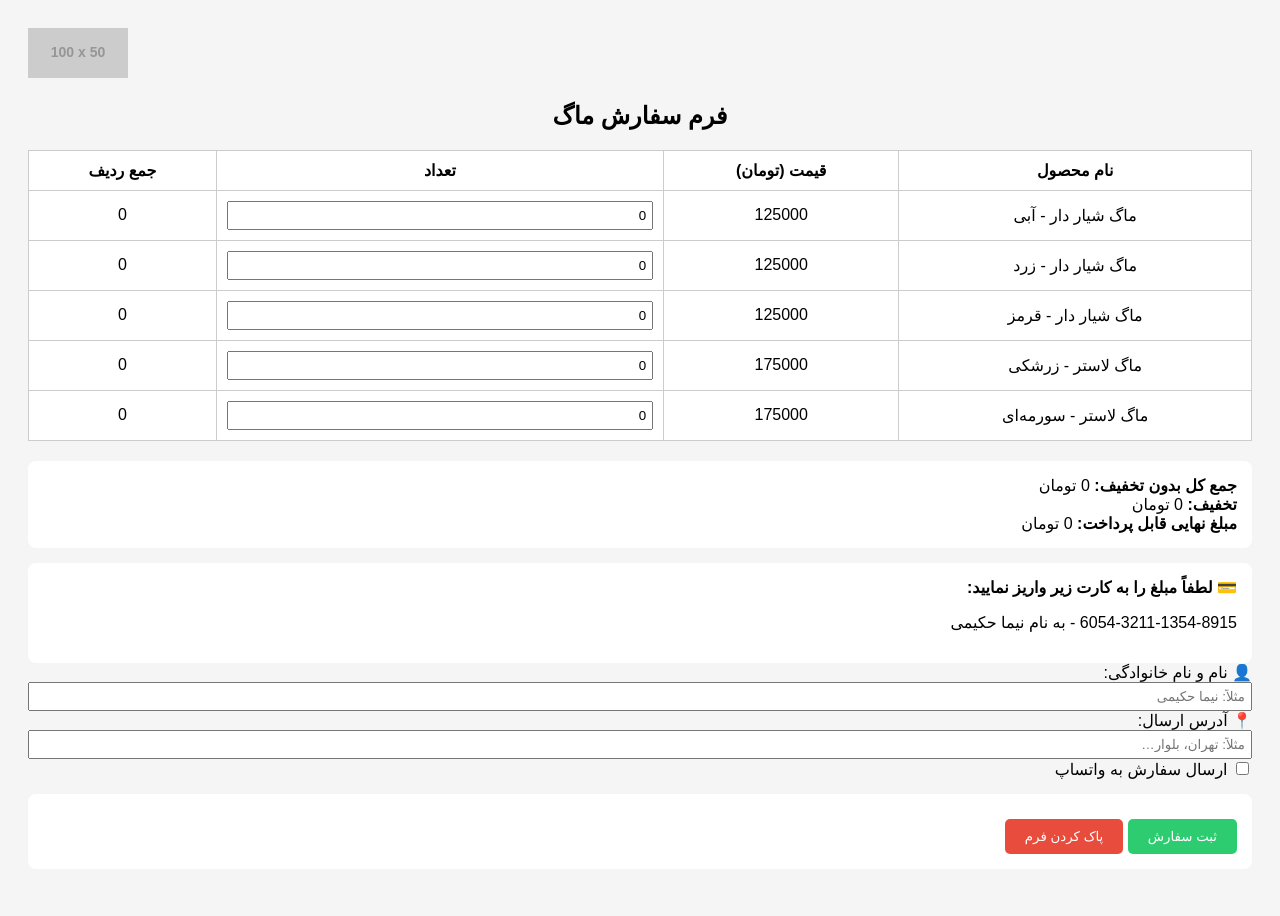
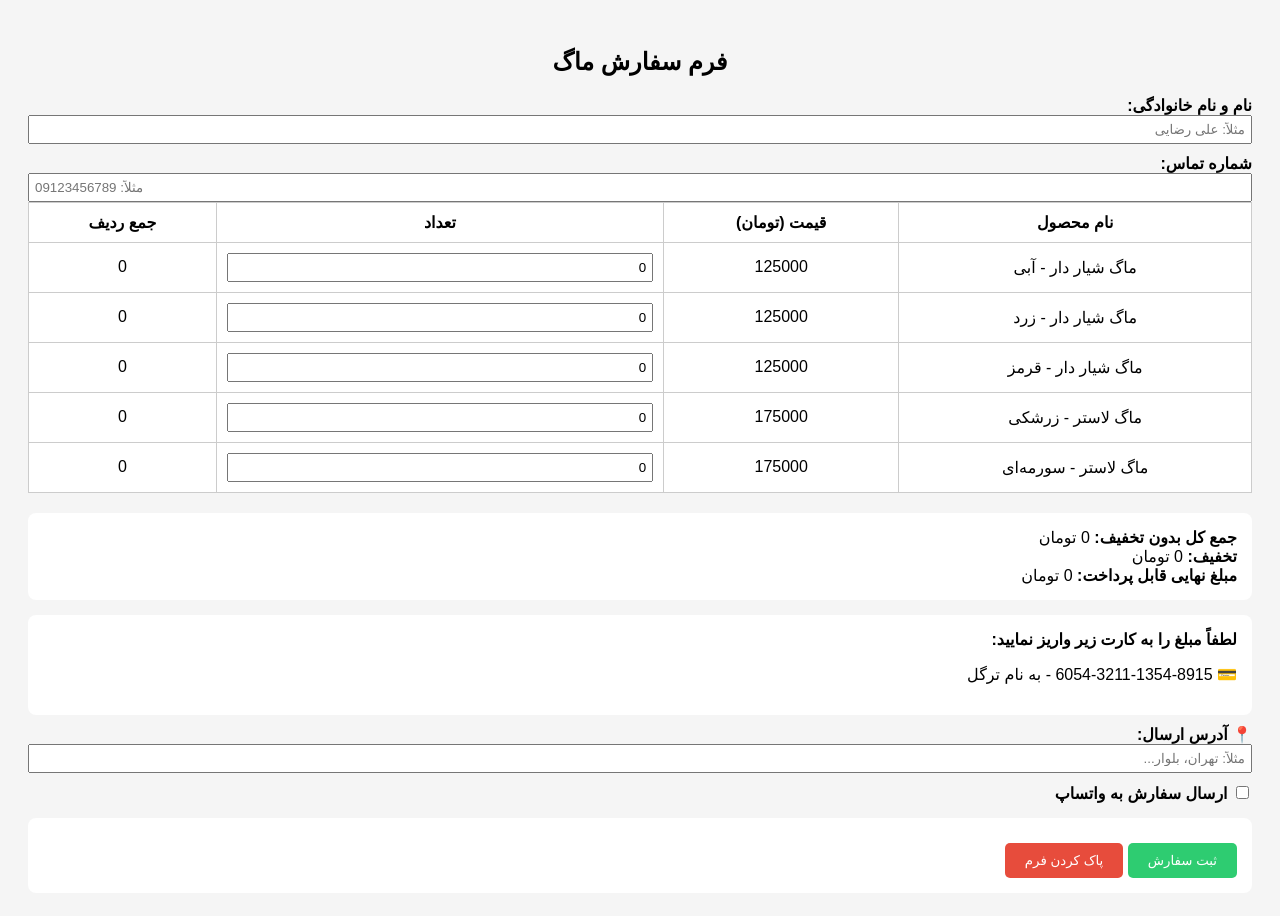
Before and after one commit to targol/Order-Form, a plain HTML site: page index.html in a window 1280 px wide. Drawn offline with Linux system fonts and the light colour scheme; placeholder pictures from the web are drawn by us.

Commit message:
Update index.html

```diff
--- a/index.html
+++ b/index.html
@@ -1,31 +1,32 @@
 <!DOCTYPE html>
 <html lang="fa">
 <head>
-  <meta charset="UTF-8">
+  <meta charset="UTF-8" />
+  <meta name="viewport" content="width=device-width, initial-scale=1" />
   <title>فرم سفارش ماگ</title>
-  <meta name="viewport" content="width=device-width, initial-scale=1.0">
   <style>
-    body { font-family: sans-serif; direction: rtl; background: #f5f5f5; padding: 20px; }
+    body { font-family: sans-serif; direction: rtl; padding: 20px; background: #f5f5f5; }
     h2 { text-align: center; }
     table { width: 100%; border-collapse: collapse; margin-bottom: 20px; background: white; }
     th, td { padding: 10px; border: 1px solid #ccc; text-align: center; }
-    input[type="number"], input[type="text"] { width: 100%; padding: 5px; box-sizing: border-box; }
+    input[type="number"], input[type="text"], input[type="tel"] { width: 100%; padding: 5px; box-sizing: border-box; }
     .summary, .payment, .whatsapp { background: #fff; padding: 15px; border-radius: 8px; margin-top: 15px; }
     .btn { padding: 10px 20px; margin-top: 10px; cursor: pointer; border: none; border-radius: 5px; }
     .btn-clear { background: #e74c3c; color: white; }
     .btn-send { background: #2ecc71; color: white; }
-    .logo { text-align: left; margin-bottom: 10px; }
+    label { display: block; margin-top: 10px; font-weight: bold; }
   </style>
 </head>
 <body>
-
-  <div class="logo">
-    <img src="https://via.placeholder.com/100x50.png?text=لوگو" alt="لوگو" style="height: 50px;">
-  </div>
-
   <h2>فرم سفارش ماگ</h2>
 
   <form id="order-form" onsubmit="submitForm(event)">
+    <label for="fullName">نام و نام خانوادگی:</label>
+    <input type="text" id="fullName" name="fullName" required placeholder="مثلاً: علی رضایی">
+
+    <label for="phone">شماره تماس:</label>
+    <input type="tel" id="phone" name="phone" required placeholder="مثلاً: 09123456789" pattern="[0-9]{10,11}">
+
     <table>
       <thead>
         <tr>
@@ -36,37 +37,57 @@
         </tr>
       </thead>
       <tbody id="product-table">
-        <tr><td>ماگ شیار دار - آبی</td><td>125000</td><td><input name="qty" type="number" min="0" value="0" onchange="updateTotal()"></td><td class="row-total">0</td></tr>
-        <tr><td>ماگ شیار دار - زرد</td><td>125000</td><td><input name="qty" type="number" min="0" value="0" onchange="updateTotal()"></td><td class="row-total">0</td></tr>
-        <tr><td>ماگ شیار دار - قرمز</td><td>125000</td><td><input name="qty" type="number" min="0" value="0" onchange="updateTotal()"></td><td class="row-total">0</td></tr>
-        <tr><td>ماگ لاستر - زرشکی</td><td>175000</td><td><input name="qty" type="number" min="0" value="0" onchange="updateTotal()"></td><td class="row-total">0</td></tr>
-        <tr><td>ماگ لاستر - سورمه‌ای</td><td>175000</td><td><input name="qty" type="number" min="0" value="0" onchange="updateTotal()"></td><td class="row-total">0</td></tr>
+        <tr>
+          <td>ماگ شیار دار - آبی</td>
+          <td>125000</td>
+          <td><input name="qty" type="number" min="0" value="0" onchange="updateTotal()" /></td>
+          <td class="row-total">0</td>
+        </tr>
+        <tr>
+          <td>ماگ شیار دار - زرد</td>
+          <td>125000</td>
+          <td><input name="qty" type="number" min="0" value="0" onchange="updateTotal()" /></td>
+          <td class="row-total">0</td>
+        </tr>
+        <tr>
+          <td>ماگ شیار دار - قرمز</td>
+          <td>125000</td>
+          <td><input name="qty" type="number" min="0" value="0" onchange="updateTotal()" /></td>
+          <td class="row-total">0</td>
+        </tr>
+        <tr>
+          <td>ماگ لاستر - زرشکی</td>
+          <td>175000</td>
+          <td><input name="qty" type="number" min="0" value="0" onchange="updateTotal()" /></td>
+          <td class="row-total">0</td>
+        </tr>
+        <tr>
+          <td>ماگ لاستر - سورمه‌ای</td>
+          <td>175000</td>
+          <td><input name="qty" type="number" min="0" value="0" onchange="updateTotal()" /></td>
+          <td class="row-total">0</td>
+        </tr>
       </tbody>
     </table>
 
     <div class="summary">
-      <strong>جمع کل بدون تخفیف:</strong> <span id="raw-total">0</span> تومان<br>
-      <strong>تخفیف:</strong> <span id="discount-amount">0</span> تومان<br>
+      <strong>جمع کل بدون تخفیف:</strong> <span id="raw-total">0</span> تومان<br />
+      <strong>تخفیف:</strong> <span id="discount-amount">0</span> تومان<br />
       <strong>مبلغ نهایی قابل پرداخت:</strong> <span id="final-total">0</span> تومان
     </div>
 
     <div class="payment">
-      <strong>💳 لطفاً مبلغ را به کارت زیر واریز نمایید:</strong><br>
-      <p>6054-3211-1354-8915 - به نام نیما حکیمی</p>
-    </div>
-
-    <div class="fullname">
-      <label>👤 نام و نام خانوادگی:</label>
-      <input type="text" id="fullname" name="fullname" required placeholder="مثلاً: نیما حکیمی">
+      <strong>لطفاً مبلغ را به کارت زیر واریز نمایید:</strong><br />
+      <p>💳 6054-3211-1354-8915 - به نام ترگل</p>
     </div>
 
     <div class="address">
-      <label>📍 آدرس ارسال:</label>
-      <input type="text" id="address" name="address" required placeholder="مثلاً: تهران، بلوار…">
+      <label for="address">📍 آدرس ارسال:</label>
+      <input type="text" id="address" name="address" required placeholder="مثلاً: تهران، بلوار..." />
     </div>
 
     <div>
-      <label><input type="checkbox" id="send-whatsapp"> ارسال سفارش به واتساپ</label>
+      <label><input type="checkbox" id="send-whatsapp" /> ارسال سفارش به واتساپ</label>
     </div>
 
     <div class="whatsapp">
@@ -81,7 +102,7 @@
     function updateTotal() {
       const rows = document.querySelectorAll("#product-table tr");
       let rawTotal = 0;
-      rows.forEach(row => {
+      rows.forEach((row) => {
         const price = parseInt(row.cells[1].textContent);
         const qty = parseInt(row.cells[2].querySelector("input").value) || 0;
         const rowTotal = price * qty;
@@ -101,9 +122,10 @@
     }
 
     function clearForm() {
-      document.querySelectorAll("#product-table input").forEach(input => input.value = 0);
+      document.querySelectorAll("#product-table input").forEach((input) => (input.value = 0));
       document.getElementById("address").value = "";
-      document.getElementById("fullname").value = "";
+      document.getElementById("fullName").value = "";
+      document.getElementById("phone").value = "";
       document.getElementById("send-whatsapp").checked = false;
       updateTotal();
     }
@@ -111,47 +133,61 @@
     function submitForm(e) {
       e.preventDefault();
 
+      const fullName = document.getElementById("fullName").value.trim();
+      const phone = document.getElementById("phone").value.trim();
+      const address = document.getElementById("address").value.trim();
+
+      if (!fullName || !phone || !address) {
+        alert("لطفاً نام، شماره تماس و آدرس را کامل وارد کنید.");
+        return;
+      }
+
       const rows = document.querySelectorAll("#product-table tr");
       const order = [];
-      rows.forEach(row => {
+      rows.forEach((row) => {
         const name = row.cells[0].textContent;
         const qty = parseInt(row.cells[2].querySelector("input").value) || 0;
         if (qty > 0) order.push(`${name}: ${qty}`);
       });
 
+      if (order.length === 0) {
+        alert("لطفاً حداقل یک محصول را انتخاب کنید.");
+        return;
+      }
+
       const raw = document.getElementById("raw-total").textContent;
       const discount = document.getElementById("discount-amount").textContent;
       const final = document.getElementById("final-total").textContent;
-      const address = document.getElementById("address").value;
-      const fullname = document.getElementById("fullname").value;
 
       const formData = new FormData();
-      formData.append("نام و نام خانوادگی", fullname);
+      formData.append("نام و نام خانوادگی", fullName);
+      formData.append("شماره تماس", phone);
       formData.append("محصولات", order.join(" | "));
       formData.append("جمع کل", raw);
       formData.append("تخفیف", discount);
       formData.append("مبلغ نهایی", final);
       formData.append("آدرس", address);
 
-      fetch(scriptURL, { method: 'POST', body: formData })
+      fetch(scriptURL, { method: "POST", body: formData })
         .then(() => {
           if (document.getElementById("send-whatsapp").checked)
-            sendToWhatsApp(fullname, order, raw, discount, final, address);
-          else
-            alert("سفارش با موفقیت ثبت شد ✅");
+            sendToWhatsApp(fullName, phone, order, raw, discount, final, address);
+          else alert("سفارش با موفقیت ثبت شد ✅");
         })
-        .catch(() => alert("❌ خطا در ثبت سفارش"));
+        .catch(() => alert("خطا در ثبت سفارش ❌"));
     }
 
-    function sendToWhatsApp(fullname, order, raw, discount, final, address) {
-      let message = `👤 نام: ${fullname}\nسفارش ماگ:\n` + order.map(x => "- " + x).join("\n");
+    function sendToWhatsApp(fullName, phone, order, raw, discount, final, address) {
+      let message = `سفارش ماگ:\nنام و نام خانوادگی: ${fullName}\nشماره تماس: ${phone}\n`;
+      message += order.map((x) => "- " + x).join("\n");
       message += `\n\nجمع کل: ${raw} تومان`;
       if (discount !== "0") message += `\nتخفیف: ${discount} تومان`;
       message += `\nمبلغ قابل پرداخت: ${final} تومان`;
       message += `\nآدرس ارسال: ${address}`;
-      const phone = "09361189022";
-      const url = `https://wa.me/98${phone.slice(1)}?text=${encodeURIComponent(message)}`;
-      window.open(url, '_blank');
+
+      const phoneWA = "09361189022";
+      const url = `https://wa.me/98${phoneWA.slice(1)}?text=${encodeURIComponent(message)}`;
+      window.open(url, "_blank");
     }
 
     updateTotal();
```
